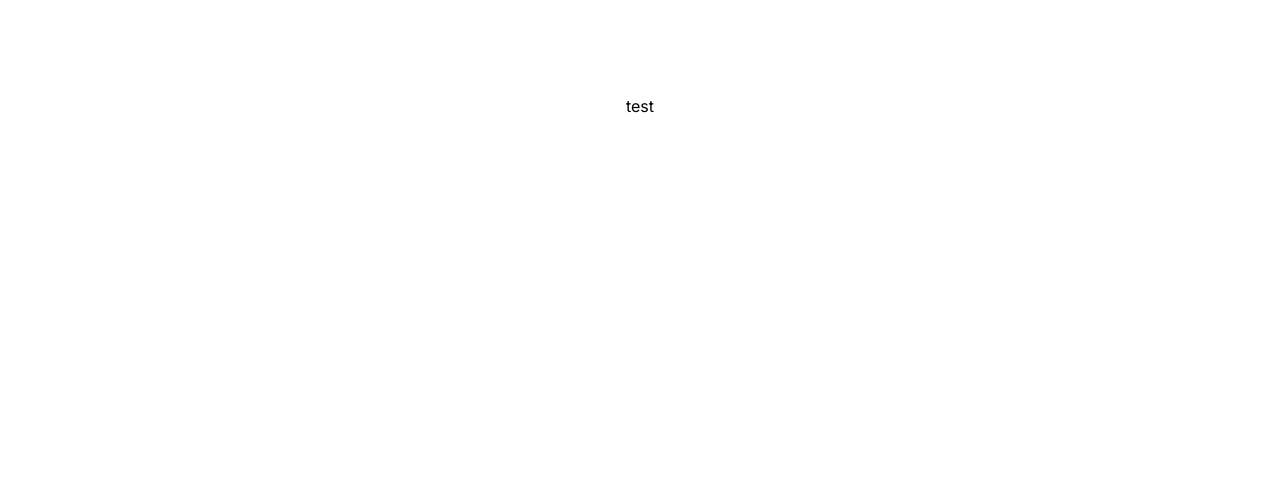
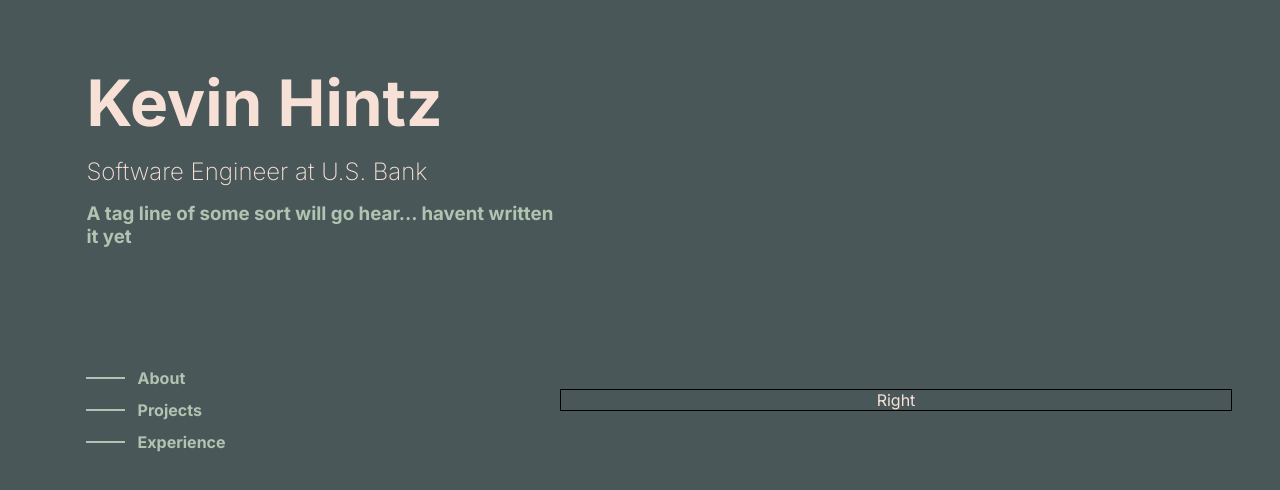
Before and after one commit to khintz34/portfolio-updated, a Next.js app: page / in a window 1280 px wide. Shown: the top 490 px of the page. Built offline with nearby package versions, Linux system fonts and the light colour scheme.

Commit message:
basic left side

```diff
--- a/package.json
+++ b/package.json
@@ -13,6 +13,7 @@
     "eslint-config-next": "13.4.8",
     "next": "13.4.8",
     "react": "18.2.0",
-    "react-dom": "18.2.0"
+    "react-dom": "18.2.0",
+    "sass": "^1.63.6"
   }
 }
--- a/src/app/globals.css
+++ b/src/app/globals.css
@@ -3,9 +3,9 @@
     "Roboto Mono", "Oxygen Mono", "Ubuntu Monospace", "Source Code Pro",
     "Fira Mono", "Droid Sans Mono", "Courier New", monospace;
   --primary-background: #4a5759;
-  --primary-text: #b0c4b1;
+  --primary-text: #f7e1d7;
   --green-light: #dedbd2;
-  --tan-light: #f7e1d7;
+  --tan-light: #b0c4b1;
   --pink-light: #edafb8;
 }
 
@@ -13,6 +13,8 @@
   box-sizing: border-box;
   padding: 0;
   margin: 0;
+  background-color: var(--primary-background);
+  color: var(--primary-text);
 }
 
 html,
--- a/src/app/page.js
+++ b/src/app/page.js
@@ -1,7 +1,15 @@
+import LeftMain from "@/components/LeftMain/LeftMain";
 import Image from "next/image";
 import styles from "./page.module.css";
 
 export default function Home() {
   console.log("test");
-  return <main className={styles.main}>test</main>;
+  return (
+    <main className={styles.main}>
+      <div className={styles.leftCol}>
+        <LeftMain />
+      </div>
+      <div className={styles.rightCol}>Right</div>
+    </main>
+  );
 }
--- a/src/app/page.module.css
+++ b/src/app/page.module.css
@@ -1,229 +1,23 @@
 .main {
   display: flex;
-  flex-direction: column;
-  justify-content: space-between;
+  flex-direction: row;
+  justify-content: center;
   align-items: center;
-  padding: 6rem;
+  padding: 3rem;
   min-height: 100vh;
+  background-color: var(--primary-background);
+  max-height: 100vh;
 }
 
-.description {
-  display: inherit;
-  justify-content: inherit;
-  align-items: inherit;
-  font-size: 0.85rem;
-  max-width: var(--max-width);
-  width: 100%;
-  z-index: 2;
-  font-family: var(--font-mono);
+.rightCol {
+  width: 60vw;
+  border: 1px solid black;
+  display: flex;
+  justify-content: center;
 }
 
-.description a {
-  display: flex;
-  justify-content: center;
-  align-items: center;
-  gap: 0.5rem;
-}
-
-.description p {
-  position: relative;
-  margin: 0;
-  padding: 1rem;
-  background-color: rgba(var(--callout-rgb), 0.5);
-  border: 1px solid rgba(var(--callout-border-rgb), 0.3);
-  border-radius: var(--border-radius);
-}
-
-.code {
-  font-weight: 700;
-  font-family: var(--font-mono);
-}
-
-.grid {
-  display: grid;
-  grid-template-columns: repeat(4, minmax(25%, auto));
-  width: var(--max-width);
-  max-width: 100%;
-}
-
-.card {
-  padding: 1rem 1.2rem;
-  border-radius: var(--border-radius);
-  background: rgba(var(--card-rgb), 0);
-  border: 1px solid rgba(var(--card-border-rgb), 0);
-  transition: background 200ms, border 200ms;
-}
-
-.card span {
-  display: inline-block;
-  transition: transform 200ms;
-}
-
-.card h2 {
-  font-weight: 600;
-  margin-bottom: 0.7rem;
-}
-
-.card p {
-  margin: 0;
-  opacity: 0.6;
-  font-size: 0.9rem;
-  line-height: 1.5;
-  max-width: 30ch;
-}
-
-.center {
-  display: flex;
-  justify-content: center;
-  align-items: center;
-  position: relative;
-  padding: 4rem 0;
-}
-
-.center::before {
-  background: var(--secondary-glow);
-  border-radius: 50%;
-  width: 480px;
-  height: 360px;
-  margin-left: -400px;
-}
-
-.center::after {
-  background: var(--primary-glow);
-  width: 240px;
-  height: 180px;
-  z-index: -1;
-}
-
-.center::before,
-.center::after {
-  content: '';
-  left: 50%;
-  position: absolute;
-  filter: blur(45px);
-  transform: translateZ(0);
-}
-
-.logo {
-  position: relative;
-}
-/* Enable hover only on non-touch devices */
-@media (hover: hover) and (pointer: fine) {
-  .card:hover {
-    background: rgba(var(--card-rgb), 0.1);
-    border: 1px solid rgba(var(--card-border-rgb), 0.15);
-  }
-
-  .card:hover span {
-    transform: translateX(4px);
+@media screen and (max-width < 501px) {
+  .main {
+    flex-direction: column;
   }
 }
-
-@media (prefers-reduced-motion) {
-  .card:hover span {
-    transform: none;
-  }
-}
-
-/* Mobile */
-@media (max-width: 700px) {
-  .content {
-    padding: 4rem;
-  }
-
-  .grid {
-    grid-template-columns: 1fr;
-    margin-bottom: 120px;
-    max-width: 320px;
-    text-align: center;
-  }
-
-  .card {
-    padding: 1rem 2.5rem;
-  }
-
-  .card h2 {
-    margin-bottom: 0.5rem;
-  }
-
-  .center {
-    padding: 8rem 0 6rem;
-  }
-
-  .center::before {
-    transform: none;
-    height: 300px;
-  }
-
-  .description {
-    font-size: 0.8rem;
-  }
-
-  .description a {
-    padding: 1rem;
-  }
-
-  .description p,
-  .description div {
-    display: flex;
-    justify-content: center;
-    position: fixed;
-    width: 100%;
-  }
-
-  .description p {
-    align-items: center;
-    inset: 0 0 auto;
-    padding: 2rem 1rem 1.4rem;
-    border-radius: 0;
-    border: none;
-    border-bottom: 1px solid rgba(var(--callout-border-rgb), 0.25);
-    background: linear-gradient(
-      to bottom,
-      rgba(var(--background-start-rgb), 1),
-      rgba(var(--callout-rgb), 0.5)
-    );
-    background-clip: padding-box;
-    backdrop-filter: blur(24px);
-  }
-
-  .description div {
-    align-items: flex-end;
-    pointer-events: none;
-    inset: auto 0 0;
-    padding: 2rem;
-    height: 200px;
-    background: linear-gradient(
-      to bottom,
-      transparent 0%,
-      rgb(var(--background-end-rgb)) 40%
-    );
-    z-index: 1;
-  }
-}
-
-/* Tablet and Smaller Desktop */
-@media (min-width: 701px) and (max-width: 1120px) {
-  .grid {
-    grid-template-columns: repeat(2, 50%);
-  }
-}
-
-@media (prefers-color-scheme: dark) {
-  .vercelLogo {
-    filter: invert(1);
-  }
-
-  .logo {
-    filter: invert(1) drop-shadow(0 0 0.3rem #ffffff70);
-  }
-}
-
-@keyframes rotate {
-  from {
-    transform: rotate(360deg);
-  }
-  to {
-    transform: rotate(0deg);
-  }
-}
--- /dev/null
+++ b/src/components/GoTo/GoTo.js
@@ -0,0 +1,11 @@
+import react from "react";
+import styles from "./GoTo.module.scss";
+
+export default function GoTo({ title }) {
+  return (
+    <div className={styles.sectionDiv}>
+      <hr className={styles.line} />
+      <h4 className={styles.h4}>{title}</h4>
+    </div>
+  );
+}
--- /dev/null
+++ b/src/components/GoTo/GoTo.module.scss
@@ -0,0 +1,32 @@
+.sectionDiv {
+  display: flex;
+  flex-direction: row;
+  justify-content: flex-start;
+  align-items: center;
+  gap: 1vw;
+  margin-bottom: 1.5vh;
+}
+
+.h4 {
+  color: var(--tan-light);
+}
+
+.line {
+  width: 3vw;
+  border: none;
+  border-bottom: 2px solid var(--tan-light);
+  transition: width 1s ease;
+}
+
+.sectionDiv:hover {
+  cursor: pointer;
+
+  .line {
+    width: 7vw;
+    border-color: var(--primary-text);
+  }
+
+  .h4 {
+    color: var(--primary-text);
+  }
+}
--- /dev/null
+++ b/src/components/LeftMain/LeftMain.js
@@ -0,0 +1,22 @@
+import react from "react";
+import GoTo from "../GoTo/GoTo";
+import styles from "../LeftMain/LeftMain.module.scss";
+
+export default function LeftMain() {
+  return (
+    <main className={styles.main}>
+      <div>
+        <h1 className={styles.h1}>Kevin Hintz</h1>
+        <h2 className={styles.h2}>Software Engineer at U.S. Bank</h2>
+        <h3 className={styles.h3}>
+          A tag line of some sort will go hear... havent written it yet
+        </h3>
+      </div>
+      <div className={styles.goTos}>
+        <GoTo title="About" />
+        <GoTo title="Projects" />
+        <GoTo title="Experience" />
+      </div>
+    </main>
+  );
+}
--- /dev/null
+++ b/src/components/LeftMain/LeftMain.module.scss
@@ -0,0 +1,28 @@
+.main {
+  width: 40vw;
+  height: 90vh;
+  position: sticky;
+  top: 0;
+  display: flex;
+  flex-direction: column;
+  align-items: flex-start;
+  padding-left: 3vw;
+}
+
+.h1 {
+  font-size: 8vh;
+  margin: 3vh 0 2vh 0;
+}
+
+.h2 {
+  font-weight: 200;
+}
+
+.h3 {
+  color: var(--tan-light);
+  margin-top: 2vh;
+}
+
+.goTos {
+  margin-top: 15vh;
+}
```
Also changed, not shown: 1 other file (tests, documents, lock files or other folders).
